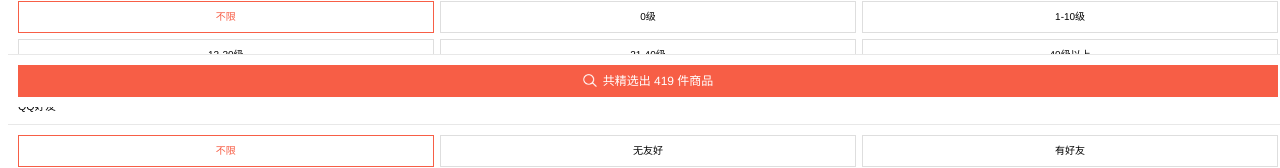
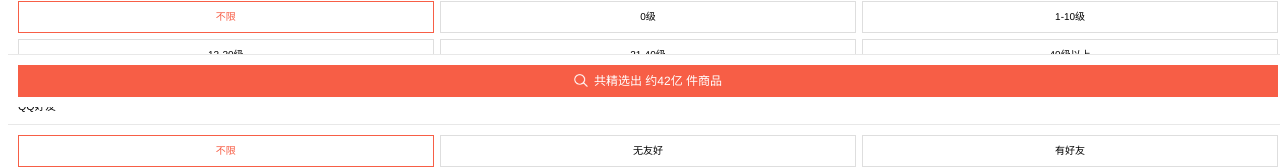
Before and after one commit to gaga-change/vue-advanced-query, a Vue app: page / in a window 1280 px wide. Shown: the part 693-861 px from the top of the page. Built offline with nearby package versions, Linux system fonts and the light colour scheme.

Commit message:
防止数据量过大

```diff
--- a/src/components/ConditionalSearch.vue
+++ b/src/components/ConditionalSearch.vue
@@ -9,26 +9,16 @@
             <div class="top-back2 filter-back3">
               <a @click="hideOuter()">返回</a>
             </div>
-            <div class="top-bt3 " v-text="outerName">
-
-            </div>
+            <div class="top-bt3 " v-text="outerName"></div>
           </div>
           <div class="filter-prof2 margin-top-2rem above-mask">
             <div class="filter-search border-bottom" v-if="outerName=='角色职业' ">
               <input class="f30" type="text" placeholder="首字母搜索" v-model="outerQuery">
             </div>
             <div class="prof2-list f30">
-
-
               <transition-group tag="ul" @before-enter="beforeEnter"
                                 :appear="true"
                                 @enter="enter" @leave="leave">
-                <!--<ul>-->
-
-                <!--<li v-for="(item, index) in computedList" :key="item.msg" :data-index='index' style="transition: all .5s">-->
-                <!--<span v-text="item.msg"></span>-->
-                <!--</li>-->
-
                 <li class="border-bottom"
                     v-for="(item,index) in outerListFilter"
                     :key="item.id"
@@ -41,9 +31,7 @@
                   <span><i><input type="checkbox"></i></span>
                   <!--<div style="clear: both"></div>-->
                 </li>
-
               </transition-group>
-              <!--</ul>-->
             </div>
             <div class="prof2-check f36">
               <a class="fcheckmore" @click="confirm()">确定</a>
@@ -54,7 +42,6 @@
 
       </template>
     </transition>
-
     <!-- 显示筛选列表 -->
     <transition name="innerPage">
       <div class="filter-list docheight" v-if="!isShowOuter">
@@ -73,20 +60,18 @@
         <div class="filter-body padding-b4 fw margin-top-2rem">
           <div class="filter01 fw " style="text-align: left" :class="{'margin-bottom': item.name!='角色职业'}"
                v-for="item in list">
-
             <h3 class="filter-title border-bottom f32"><b class="b-normal" v-text="item.name"></b>
               <span
                 id="openprof"
                 v-if="item.outer"
                 @click="showOuter(item)">
-                                <b class="b-normal" v-text="item.outer.name">
-                                </b>
+                <b class="b-normal" v-text="item.outer.name"></b>
                 <i></i>
                 </span>
             </h3>
             <div class="fw filter-ul border-bottom" v-if="item.inner.length != 0">
               <ul>
-                <li :class="{'active':inner.check}" v-for="(inner,index) in item.inner"
+                <li :class="{'active':inner.check}" :key="inner.name" v-for="(inner,index) in item.inner"
                     v-if="item.show || index < 6">
                      <span class="f30" @click="innerCheck(inner, item)">
                       <!--{{inner.check}}-->
@@ -107,7 +92,7 @@
           </div>
         </div>
         <div class="filter-foot fixed-bottom f36 border-top ">
-          <a><em class="whitesearch"></em>共精选出 <span v-text="commodityNum"></span> 件商品</a>
+          <a><em class="whitesearch"></em>共精选出 <span>{{commodityNum | digitCommodityNum}}</span> 件商品</a>
         </div>
       </div>
     </transition>
@@ -142,7 +127,6 @@
    *  样式问题(附加)：
    *      使用scss的文件导入时，图片路径失效。
    *      把图片放到公共区，路由都改为找公共区。
-   *
    */
   import Vue from 'vue'
   var jsonData = {
@@ -490,7 +474,7 @@
       getCommodityNum: function (filter) {
         var self = this;
         setTimeout(function () {
-          self.commodityNum = Math.floor(Math.random() * 1000);
+          self.commodityNum = Math.floor(Math.random() * 10000000000);
         }, 100)
       },
       /**
@@ -538,6 +522,25 @@
           el.style.opacity = 0;
           el.style.height = 0;
         }, delay)
+      }
+    },
+    filters: {
+      digitCommodityNum: function (val) {
+        /**
+         * 大于 4位，如 40000，10000,99999
+         *      除以 10000，然后四舍五入 ， 加 万
+         * 大于 8位 如 1,0000,0000  除以1*10^8， 四舍五入 加亿
+         */
+        console.log("数据", val)
+        if (String(val).length < 5) {
+          return val;
+        }
+        if (String(val).length > 4 && String(val).length < 8) {
+          return "约" + Math.round(val / 10000) + "万";
+        }
+        if (String(val).length > 8) {
+          return "约" + Math.round(val / (10000 * 10000)) + "亿";
+        }
       }
     }
   }
@@ -601,6 +604,10 @@
 
   .innerPage-leave-active {
     animation: fadeOut .5s;
+  }
+
+  .maxSex-enter-active {
+    animation: fadeIn .5s;
   }
 
   /* animate.css含有的 部分动画 */
@@ -749,4 +756,5 @@
     -webkit-animation-name: fadeInDown;
     animation-name: fadeInDown;
   }
+
 </style>
```
Lines whose indentation alone changed are shown as unchanged.
